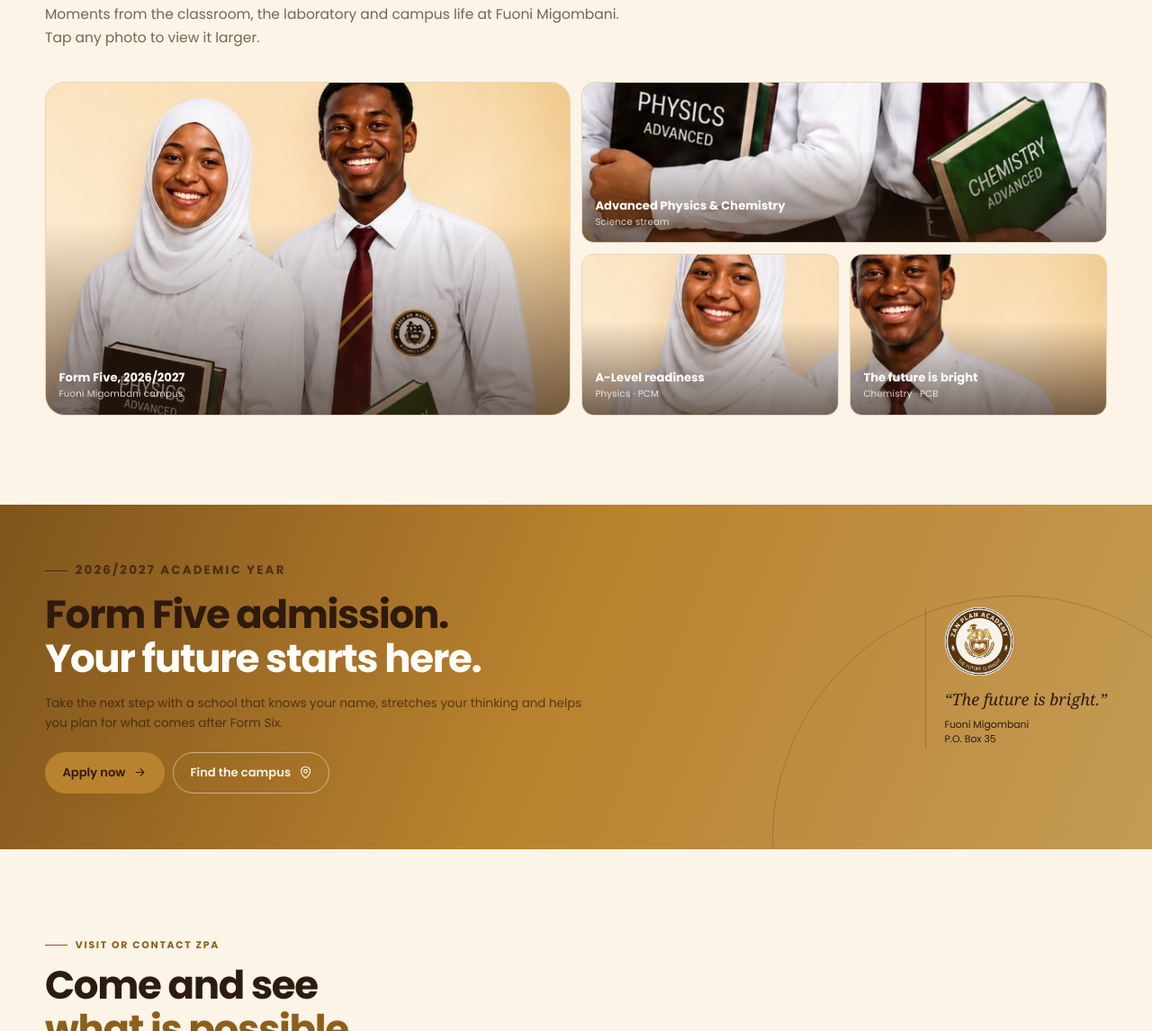
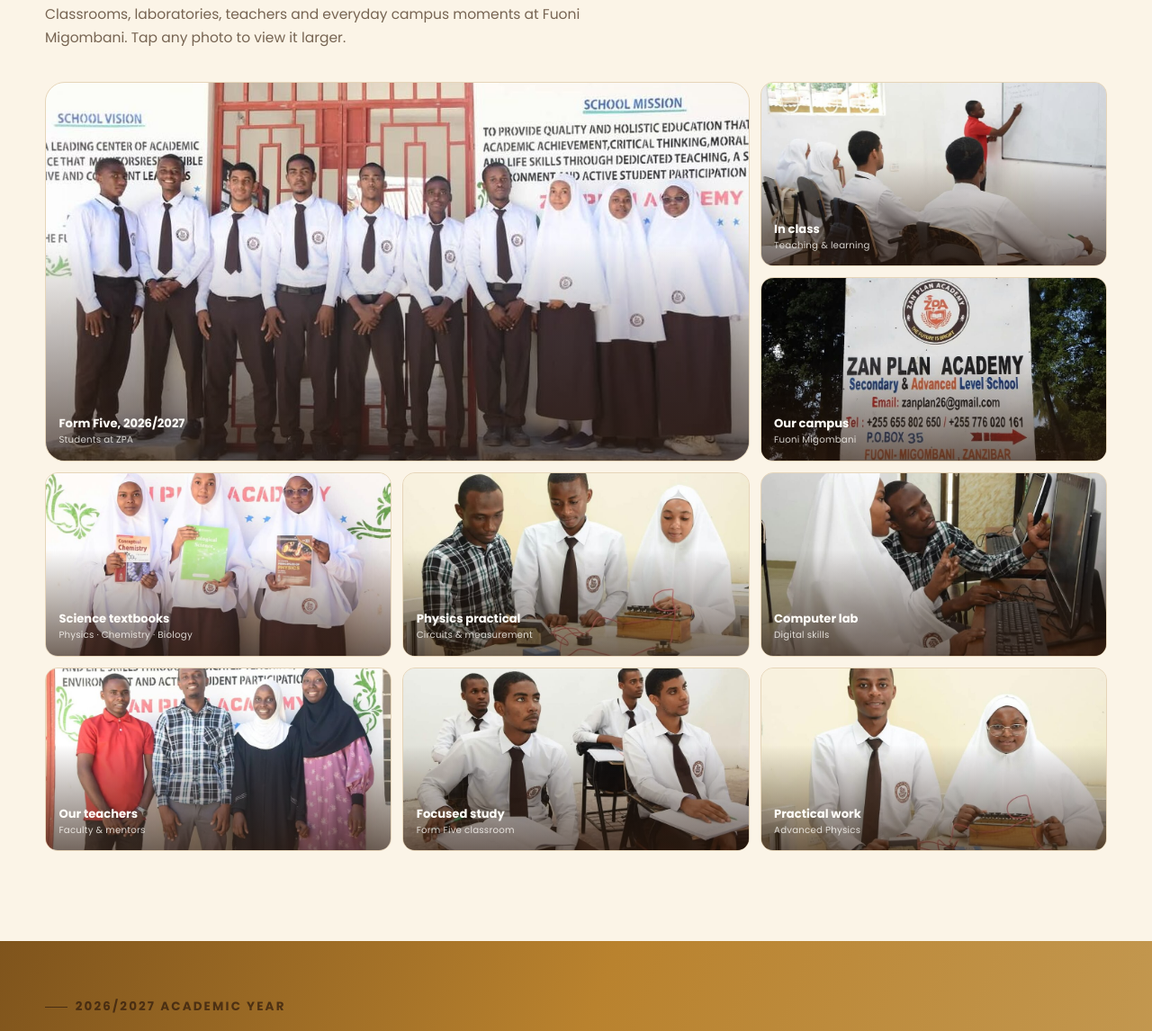
Before and after one commit to ahmed-git1212/zan_plan_academy, a plain HTML site: page index.html in a window 1280 px wide. Shown: the part 5826-6972 px from the top of the page at 90% size. Drawn offline with Linux system fonts and the light colour scheme.

Commit message:
Replace gallery with real ZPA campus photos
- Use the nine newly supplied photos: students, classrooms, science practicals, computer lab, teachers, campus sign and textbooks
- Remove the previous studio-photo crops from the gallery
- Switch the mosaic to three columns with the student group photo as the feature tile
- Optimise photos to 1000px wide and keep descriptive captions and lightbox text

```diff
--- a/assets/styles.css
+++ b/assets/styles.css
@@ -453,14 +453,11 @@ p { margin-bottom: 0; }
 /* Gallery */
 .gallery-section { background: var(--cream); }
 .gallery-heading { max-width: 640px; }
-.gallery-grid { display: grid; grid-template-columns: repeat(4, minmax(0, 1fr)); grid-auto-rows: clamp(150px, 14vw, 200px); gap: 0.75rem; }
+.gallery-grid { display: grid; grid-template-columns: repeat(3, minmax(0, 1fr)); grid-auto-rows: clamp(160px, 16vw, 220px); gap: 0.75rem; }
 .gallery-item { position: relative; overflow: hidden; border: 1px solid var(--line); border-radius: var(--radius-sm); background: var(--cream-deep); padding: 0; color: var(--cream); text-align: left; }
 .gallery-item:first-child { grid-column: span 2; grid-row: span 2; border-radius: var(--radius); }
-.gallery-item:nth-child(2) { grid-column: span 2; }
 .gallery-item img { width: 100%; height: 100%; object-fit: cover; transition: transform 520ms cubic-bezier(0.22, 1, 0.36, 1); }
-.gallery-item:first-child img { object-position: center 24%; }
-.gallery-item:nth-child(3) img { object-position: center 18%; }
-.gallery-item:nth-child(4) img { object-position: center 14%; }
+.gallery-item:first-child img { object-position: center 32%; }
 .gallery-item::after { position: absolute; inset: 0; background: linear-gradient(180deg, transparent 42%, rgba(46, 26, 13, 0.66)); content: ""; pointer-events: none; }
 .gallery-item:hover img, .gallery-item:focus-visible img { transform: scale(1.045); }
 .gallery-caption { position: absolute; z-index: 2; inset-inline: 0; bottom: 0; display: grid; gap: 0.12rem; padding: 2.2rem 0.9rem 0.85rem; pointer-events: none; }
--- a/index.html
+++ b/index.html
@@ -489,28 +489,53 @@
         <div class="section-heading gallery-heading reveal">
           <p class="eyebrow"><span class="eyebrow-line"></span> Campus gallery</p>
           <h2>Life at ZPA, <br><span>in pictures.</span></h2>
-          <p>Moments from the classroom, the laboratory and campus life at Fuoni Migombani. Tap any photo to view it larger.</p>
+          <p>Classrooms, laboratories, teachers and everyday campus moments at Fuoni Migombani. Tap any photo to view it larger.</p>
         </div>
 
         <div class="gallery-grid reveal">
-          <button class="gallery-item" type="button" data-gallery-src="assets/images/gallery-duo.jpg" data-gallery-title="Form Five, 2026/2027" data-gallery-caption="Form Five students at the Fuoni Migombani campus, ready for the new academic year." aria-label="View larger photo: Form Five students 2026/2027">
-            <img src="assets/images/gallery-duo.jpg" alt="Two Zan Plan Academy students holding Physics Advanced and Chemistry Advanced books" width="900" height="783" loading="lazy">
-            <span class="gallery-caption"><strong>Form Five, 2026/2027</strong><small>Fuoni Migombani campus</small></span>
+          <button class="gallery-item" type="button" data-gallery-src="assets/images/gallery-students-group.jpg" data-gallery-title="Form Five, 2026/2027" data-gallery-caption="Form Five students in front of the school vision and mission wall at Fuoni Migombani." aria-label="View larger photo: Form Five students at ZPA">
+            <img src="assets/images/gallery-students-group.jpg" alt="Form Five students standing in front of the school vision and mission wall" width="1000" height="667" loading="lazy">
+            <span class="gallery-caption"><strong>Form Five, 2026/2027</strong><small>Students at ZPA</small></span>
           </button>
 
-          <button class="gallery-item" type="button" data-gallery-src="assets/images/gallery-books.jpg" data-gallery-title="Advanced Physics &amp; Chemistry" data-gallery-caption="Science stream textbooks used by Form Five learners in the advanced science combinations." aria-label="View larger photo: Advanced Physics and Chemistry books">
-            <img src="assets/images/gallery-books.jpg" alt="Close-up of Physics Advanced and Chemistry Advanced textbooks held by students" width="1000" height="395" loading="lazy">
-            <span class="gallery-caption"><strong>Advanced Physics &amp; Chemistry</strong><small>Science stream</small></span>
+          <button class="gallery-item" type="button" data-gallery-src="assets/images/gallery-classroom.jpg" data-gallery-title="In class" data-gallery-caption="A teacher working through a lesson on the whiteboard while Form Five students follow along." aria-label="View larger photo: Lesson in progress">
+            <img src="assets/images/gallery-classroom.jpg" alt="Teacher writing on a whiteboard during a Form Five lesson" width="1000" height="667" loading="lazy">
+            <span class="gallery-caption"><strong>In class</strong><small>Teaching &amp; learning</small></span>
           </button>
 
-          <button class="gallery-item" type="button" data-gallery-src="assets/images/gallery-female.jpg" data-gallery-title="A-Level readiness" data-gallery-caption="A Form Five learner with her Physics Advanced textbook, ready for the science stream." aria-label="View larger photo: Form Five student with Physics book">
-            <img src="assets/images/gallery-female.jpg" alt="Zan Plan Academy student holding a Physics Advanced textbook" width="700" height="1317" loading="lazy">
-            <span class="gallery-caption"><strong>A-Level readiness</strong><small>Physics · PCM</small></span>
+          <button class="gallery-item" type="button" data-gallery-src="assets/images/gallery-campus-sign.jpg" data-gallery-title="Our campus" data-gallery-caption="The Zan Plan Academy signboard at Fuoni Migombani, P.O. Box 35." aria-label="View larger photo: ZPA campus signboard">
+            <img src="assets/images/gallery-campus-sign.jpg" alt="Zan Plan Academy signboard at Fuoni Migombani" width="1000" height="667" loading="lazy">
+            <span class="gallery-caption"><strong>Our campus</strong><small>Fuoni Migombani</small></span>
           </button>
 
-          <button class="gallery-item" type="button" data-gallery-src="assets/images/gallery-male.jpg" data-gallery-title="The future is bright" data-gallery-caption="A Form Five learner in ZPA uniform, preparing for the advanced science programme." aria-label="View larger photo: Form Five student in ZPA uniform">
-            <img src="assets/images/gallery-male.jpg" alt="Zan Plan Academy student in school uniform holding a Chemistry Advanced textbook" width="700" height="1406" loading="lazy">
-            <span class="gallery-caption"><strong>The future is bright</strong><small>Chemistry · PCB</small></span>
+          <button class="gallery-item" type="button" data-gallery-src="assets/images/gallery-science-books.jpg" data-gallery-title="Science textbooks" data-gallery-caption="Form Five learners with their Chemistry, Biology and Physics textbooks." aria-label="View larger photo: Students with science textbooks">
+            <img src="assets/images/gallery-science-books.jpg" alt="Three students holding Chemistry, Biology and Physics textbooks" width="1000" height="667" loading="lazy">
+            <span class="gallery-caption"><strong>Science textbooks</strong><small>Physics · Chemistry · Biology</small></span>
+          </button>
+
+          <button class="gallery-item" type="button" data-gallery-src="assets/images/gallery-physics-practical.jpg" data-gallery-title="Physics practical" data-gallery-caption="Students measuring voltage during an Advanced Physics practical session." aria-label="View larger photo: Physics practical session">
+            <img src="assets/images/gallery-physics-practical.jpg" alt="Teacher and two students working with a voltmeter in a Physics practical" width="1000" height="667" loading="lazy">
+            <span class="gallery-caption"><strong>Physics practical</strong><small>Circuits &amp; measurement</small></span>
+          </button>
+
+          <button class="gallery-item" type="button" data-gallery-src="assets/images/gallery-computer-lab.jpg" data-gallery-title="Computer lab" data-gallery-caption="A learner working with a teacher in the computer lab." aria-label="View larger photo: Computer lab session">
+            <img src="assets/images/gallery-computer-lab.jpg" alt="Student and teacher at a computer in the school computer lab" width="1000" height="667" loading="lazy">
+            <span class="gallery-caption"><strong>Computer lab</strong><small>Digital skills</small></span>
+          </button>
+
+          <button class="gallery-item" type="button" data-gallery-src="assets/images/gallery-faculty.jpg" data-gallery-title="Our teachers" data-gallery-caption="Zan Plan Academy faculty members at the Fuoni Migombani campus." aria-label="View larger photo: ZPA teachers">
+            <img src="assets/images/gallery-faculty.jpg" alt="Four Zan Plan Academy teachers standing together on campus" width="1000" height="667" loading="lazy">
+            <span class="gallery-caption"><strong>Our teachers</strong><small>Faculty &amp; mentors</small></span>
+          </button>
+
+          <button class="gallery-item" type="button" data-gallery-src="assets/images/gallery-study.jpg" data-gallery-title="Focused study" data-gallery-caption="Form Five students taking notes during a lesson." aria-label="View larger photo: Students studying in class">
+            <img src="assets/images/gallery-study.jpg" alt="Form Five students taking notes during a lesson" width="1000" height="667" loading="lazy">
+            <span class="gallery-caption"><strong>Focused study</strong><small>Form Five classroom</small></span>
+          </button>
+
+          <button class="gallery-item" type="button" data-gallery-src="assets/images/gallery-physics-students.jpg" data-gallery-title="Practical work" data-gallery-caption="Two students with their Physics apparatus during a laboratory session." aria-label="View larger photo: Students with Physics apparatus">
+            <img src="assets/images/gallery-physics-students.jpg" alt="Two students with Physics laboratory apparatus" width="1000" height="667" loading="lazy">
+            <span class="gallery-caption"><strong>Practical work</strong><small>Advanced Physics</small></span>
           </button>
         </div>
       </div>
@@ -691,7 +716,7 @@
         <svg class="icon" aria-hidden="true"><use href="#i-close"></use></svg>
       </button>
     </div>
-    <img id="gallery-image" src="assets/images/gallery-duo.jpg" alt="">
+    <img id="gallery-image" src="assets/images/gallery-students-group.jpg" alt="">
     <p class="gallery-dialog-text" id="gallery-caption"></p>
   </dialog>
 
```
Also changed, not shown: assets/images/gallery-books.jpg (deleted), assets/images/gallery-campus-sign.jpg (added), assets/images/gallery-classroom.jpg (added), assets/images/gallery-computer-lab.jpg (added), assets/images/gallery-crest.jpg (deleted), assets/images/gallery-duo.jpg (deleted), assets/images/gallery-faculty.jpg (added), assets/images/gallery-female.jpg (deleted), assets/images/gallery-male.jpg (deleted), assets/images/gallery-physics-practical.jpg (added), assets/images/gallery-physics-students.jpg (added), assets/images/gallery-science-books.jpg (added), assets/images/gallery-students-group.jpg (added), assets/images/gallery-study.jpg (added), 1 other file.
